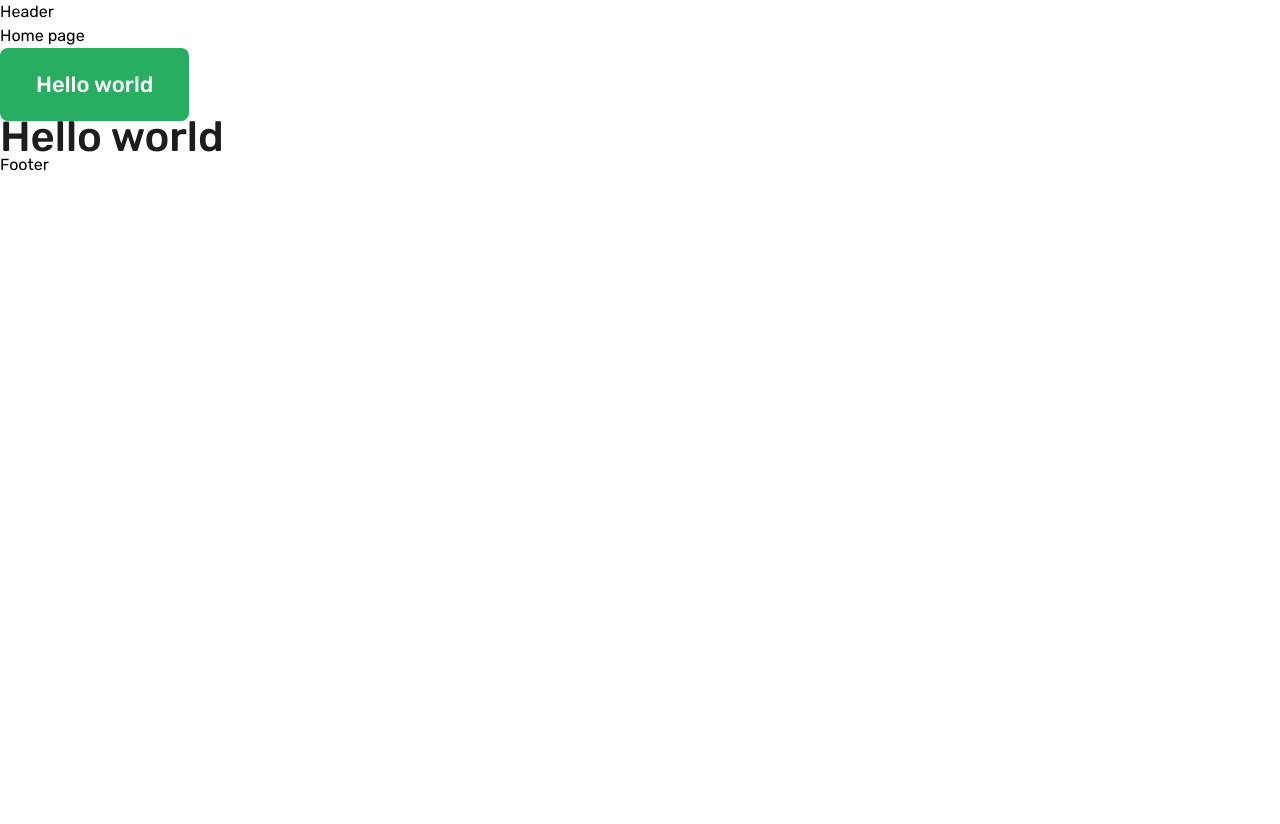
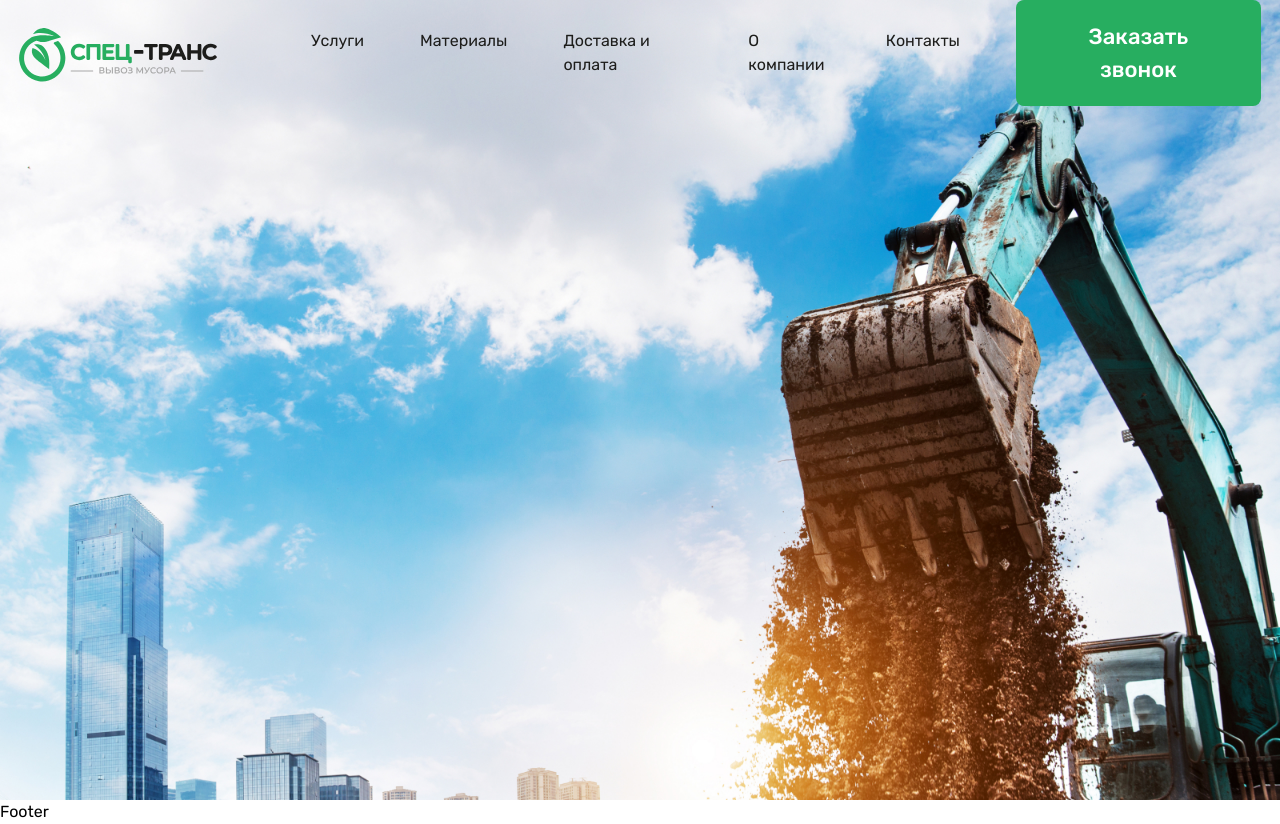
Before and after one commit to Yusupovlab/special-trans-project, a Vue app: page / in a window 1280 px wide. Before the commit the page ends 800 px from the top, so only its background shows below. Built offline with nearby package versions, Linux system fonts and the light colour scheme.

Commit message:
feat: start to coding header components (2023-05-31, 23-22)

```diff
--- a/src/layouts/HeaderLayout/HeaderLayout.vue
+++ b/src/layouts/HeaderLayout/HeaderLayout.vue
@@ -1,10 +1,18 @@
 <template>
-  <header class="header">
-    <p>Header</p>
+  <header class="header fixed top-0 w-full">
+    <div class="container flex items-center">
+      <HeaderLogo />
+      <HeaderMenu />
+      <HeaderAction />
+    </div>
   </header>
 </template>
 <script>
+import HeaderAction from "./components/HeaderAction.vue";
+import HeaderLogo from "./components/HeaderLogo.vue";
+import HeaderMenu from "./components/HeaderMenu.vue";
+
 export default {
-
+  components: { HeaderLogo, HeaderMenu, HeaderAction },
 };
 </script>
--- /dev/null
+++ b/src/layouts/HeaderLayout/components/HeaderAction.vue
@@ -0,0 +1,13 @@
+<template>
+    <div class="header-action ml-auto">
+        <TheButton>Заказать звонок</TheButton>
+    </div>
+</template>
+<script>
+import TheButton from "../../../ui/TheButton.vue";
+export default {
+    components:{
+        TheButton
+    }
+}
+</script>
--- /dev/null
+++ b/src/layouts/HeaderLayout/components/HeaderLogo.vue
@@ -0,0 +1,5 @@
+<template>
+    <div class="header-logo">
+<img src="@/assets/images/logo.svg.svg" alt="Logo">
+    </div>
+</template>
--- /dev/null
+++ b/src/layouts/HeaderLayout/components/HeaderMenu.vue
@@ -0,0 +1,18 @@
+<template>
+    <div class="header-menu ml-[90px]">
+        <ul class="menu flex text-dark ">
+            <li class="mr-14 cursor-pointer hover:text-brand duration-300" v-for= "item in menuItems" :key="item">{{ item.name }}</li>
+
+        </ul>
+    </div>
+</template>
+<script>
+import menuList from "../menuList.js"
+export default{
+    data(){
+        return{
+            menuItems:menuList
+        }
+    }
+}
+</script>
--- /dev/null
+++ b/src/layouts/HeaderLayout/menuList.js
@@ -0,0 +1,22 @@
+export default [
+    {
+        name: 'Услуги',
+        link: ''
+    },
+    {
+        name: 'Материалы',
+        link: ''
+    },
+    {
+        name: 'Доставка и оплата',
+        link: ''
+    },
+    {
+        name: 'O компании',
+        link: ''
+    },
+    {
+        name: 'Контакты',
+        link: ''
+    },
+]
--- a/src/pages/HomePage/HomePage.vue
+++ b/src/pages/HomePage/HomePage.vue
@@ -1,15 +1,15 @@
 <template>
   <div class="home-page">
-    <h1>Home page</h1>
-    <TheButton>Hello world</TheButton>
-    <TheTitle>Hello world</TheTitle>
+<HeroSection />
+
   </div>
 </template>
 
 <script>
 import TheButton from "../../ui/TheButton.vue";
 import TheTitle from "../../ui/TheTitle.vue";
+import HeroSection from "./sections/HeroSection.vue";
 
 export default {
-    components: { TheButton, TheTitle } };
+    components: { TheButton, TheTitle, HeroSection } };
 </script>
--- /dev/null
+++ b/src/pages/HomePage/sections/HeroSection.vue
@@ -0,0 +1,13 @@
+<template>
+    <section class="hero h-screen ">
+
+    </section>
+</template>
+<style>
+.hero{
+    background-image: url(../../../assets/images/hero-bg.jpg);
+background-position: center;
+background-size: cover ;
+background-repeat: no-repeat ;
+}
+</style>
```
Also changed, not shown: src/assets/images/hero-bg.jpg (added), src/assets/images/logo.svg.svg (added).
